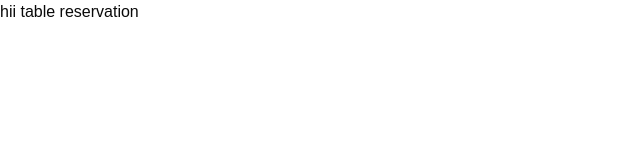
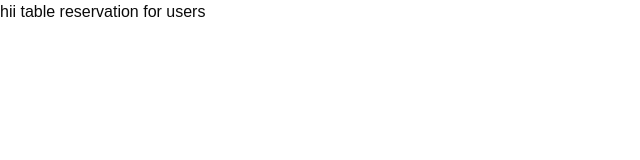
Before and after one commit to kevindinal/dine-ease, a Next.js app: page /table-reservation in a window 1280 px wide. Shown: the top 160 px of the page, without its empty margins (0-640 px from the left). Built offline with nearby package versions, Linux system fonts and the light colour scheme.

Commit message:
adding some important dependancies bootstrap and react-icons

```diff
--- a/app/table-reservation/page.tsx
+++ b/app/table-reservation/page.tsx
@@ -1,6 +1,6 @@
 const tableReservation = () => {
     return (
-     <h1>hii table reservation</h1>
+     <h1>hii table reservation for users</h1>
      );
 }
 
--- a/package.json
+++ b/package.json
@@ -17,6 +17,7 @@
     "@radix-ui/react-slot": "^1.1.2",
     "@radix-ui/react-tabs": "^1.1.3",
     "autoprefixer": "^10.4.20",
+    "bootstrap": "^5.3.3",
     "class-variance-authority": "^0.7.1",
     "clsx": "^2.1.1",
     "firebase": "^11.4.0",
@@ -28,7 +29,7 @@
     "react-dom": "^19.0.0",
     "react-firebase-hooks": "^5.1.1",
     "react-hook-form": "^7.54.2",
-    "react-icons": "^5.4.0",
+    "react-icons": "^5.5.0",
     "react-router-dom": "^6.29.0",
     "sonner": "^2.0.1",
     "tailwind-merge": "^3.0.1",
```
Also changed, not shown: app/table-adding/page.tsx (added), 1 other file (tests, documents, lock files or other folders).
